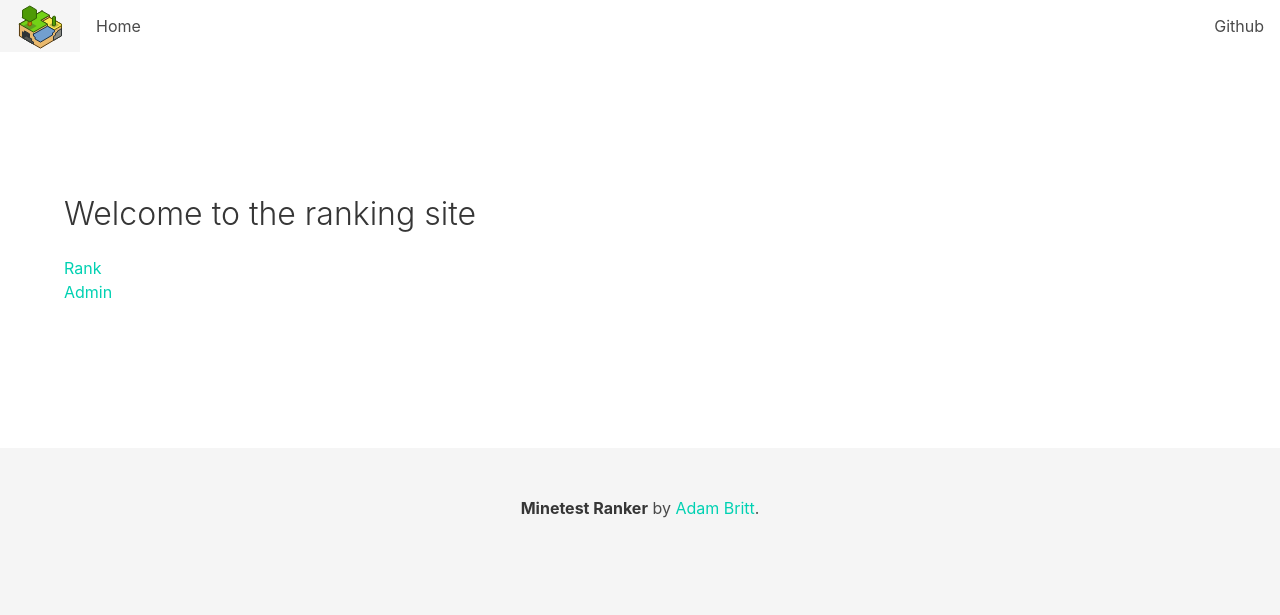
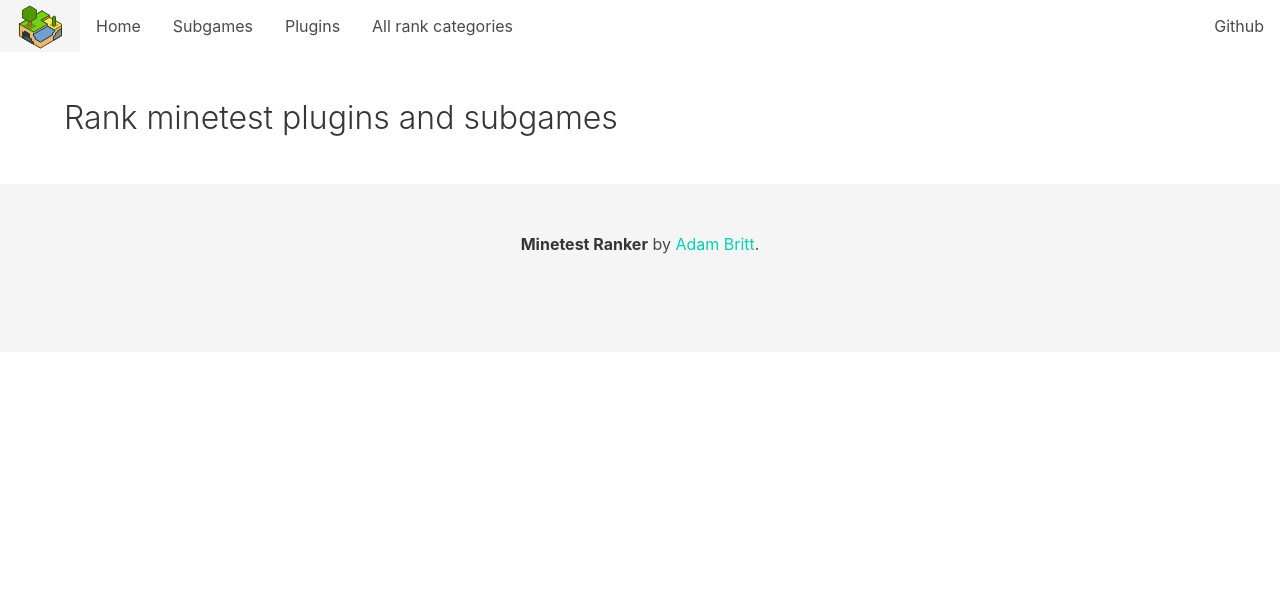
Before and after one commit to kadmia/ranker, a Django app: page / in a window 1280 px wide. Shown: the top 615 px of the page. Run offline with Django 3.2, Linux system fonts and the light colour scheme; parts of the project's set-up code (start-up, migrations or seed data) failed here and were passed over.

Commit message:
cleaned up urls a bit

```diff
--- a/apps/rank/templates/rank/rank_entity.html
+++ b/apps/rank/templates/rank/rank_entity.html
@@ -1,6 +1,6 @@
 {% extends 'base.html' %}
 
-{% block middle-content %}
+{% block content %}
 <div class="tile is-ancestor">
     <div class="tile is-parent is-vertical">
         <article class="tile is-child is-6">
--- a/apps/rank/templates/rank/rank_parent.html
+++ b/apps/rank/templates/rank/rank_parent.html
@@ -1,10 +1,10 @@
 {% extends 'base.html' %}
 
-{% block middle-content %}
+{% block content %}
 <div class="tile is-ancestor">
     <div class="tile is-parent">
     {% for entity in rank_entities %}
-        <div class="tile is-child box"><a href="{{ request.path }}{{ entity.slug }}"> {{ entity.name }}</a>: {{ entity.description|truncatewords:10 }}</div>
+        <div class="tile is-child box"><a href="{% url 'entity_index' entity.parent.slug entity.slug %}"> {{ entity.name }}</a>: {{ entity.description|truncatewords:10 }}</div>
     {% endfor %}
     </div>
 </div>
--- a/apps/rank/templates/rank/rank_parents.html
+++ b/apps/rank/templates/rank/rank_parents.html
@@ -1,9 +1,9 @@
 {% extends 'base.html' %}
 
-{% block middle-content %}
+{% block content %}
 <ul>
 {% for parent in rank_parents %}
-    <li><a href="{{ request.path }}{{ parent.slug }}/">{{ parent.name }}</a></li>
+    <li><a href="{% url 'parent_index' parent.slug %}">{{ parent.name }}</a></li>
 {% endfor %}
 </ul>
 {% endblock %}
--- a/apps/rank/urls.py
+++ b/apps/rank/urls.py
@@ -2,6 +2,7 @@
 
 from . import views
 
+app_name = 'rank'
 urlpatterns = [
     url(r'^$', views.index, name='index'),
     url(r'^(?P<parent_slug>[\w-]+)/(?P<entity_slug>[\w-]*)/vote/$', views.vote, name='vote'),
--- a/ranker/urls.py
+++ b/ranker/urls.py
@@ -9,5 +9,5 @@
     # url(r'^blog/', include('blog.urls')),
     url(r'^$', TemplateView.as_view(template_name='index.html'), name="root"),
     url(r'^admin/', include(admin.site.urls)),
-    url(r'rank/', include('rank.urls')),
+    url(r'^rank/', include('rank.urls')),
 ]
--- a/templates/base.html
+++ b/templates/base.html
@@ -42,6 +42,15 @@
       <a class="navbar-item " href="{% url 'root' %}">
         Home
       </a>
+      <a class="navbar-item " href="{% url 'root' %}">
+        Subgames
+      </a>
+      <a class="navbar-item " href="{% url 'root' %}">
+        Plugins
+      </a>
+      <a class="navbar-item " href="{% url 'rank:index' %}">
+        All rank categories
+      </a>
     </div>
 
     <div class="navbar-end">
@@ -67,16 +76,10 @@
   </div>
 </article>
 {% endif %}
-<section name="top" class="section">
-  {% block top-content %}{% endblock %}
-</section>
 <section name="middle" class="section">
   <div name="main-content" class="container">
-    {% block middle-content %}{% endblock %}
+    {% block content %}{% endblock %}
   </div>
-</section>
-<section name="bottom" class="section">
-  {% block bottom-content %}{% endblock %}
 </section>
 <footer class="footer">
   <div class="container">
--- a/templates/index.html
+++ b/templates/index.html
@@ -1,10 +1,6 @@
 {% extends 'base.html' %}
 
-{% block middle-content %}
-<h1 class="title">Welcome to the ranking site</h1>
+{% block content %}
+<h1 class="title">Rank minetest plugins and subgames</h1>
 
-<ul>
-    <li><a href="/rank">Rank</a></li>
-    <li><a href="/admin">Admin</a></li>
-</ul>
 {% endblock %}
```
